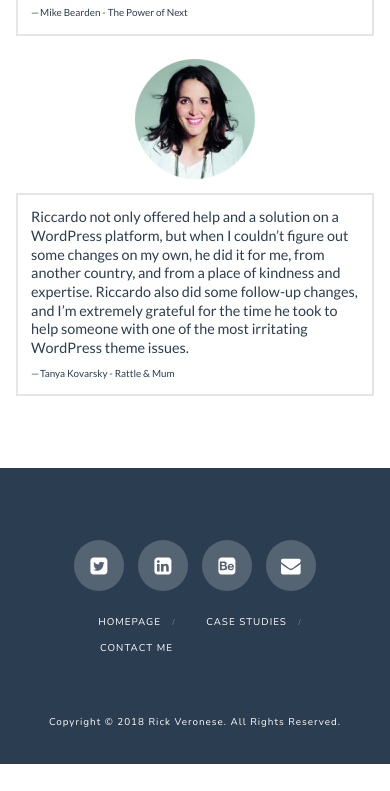
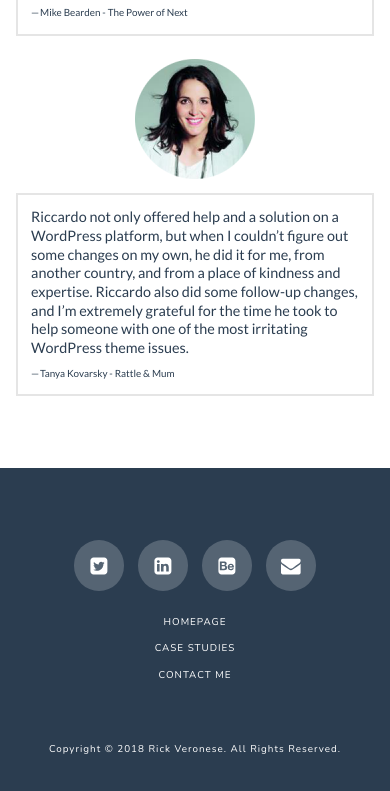
Before and after one commit to ERavazzolo/Rick-Veronese, a plain HTML site: page index.html in a window 390 px wide. Shown: the part 5817-6608 px from the top of the page. Before the commit the page ends 6581 px from the top, so only its background shows below. Drawn offline with nearby package versions, Linux system fonts and the light colour scheme.

Commit message:
Update style.css

```diff
--- a/css/style.css
+++ b/css/style.css
@@ -486,7 +486,7 @@ body {
 }
 @media only screen and (max-width: 25em) {
   .foot-nav {
-    grid-template-columns: repeat(2, 13rem);
+    grid-template-columns: 1fr;
     grid-row-gap: 1rem;
   }
 }
@@ -496,6 +496,12 @@ body {
   margin-left: 1rem;
   color: rgba(255, 255, 255, 0.5);
 }
+@media only screen and (max-width: 25em) {
+  .foot-nav__item:not(:last-child)::after {
+    display: none;
+  }
+}
+
 .foot-nav__link,
 .foot-nav:link,
 .foot-nav:visited {
```
